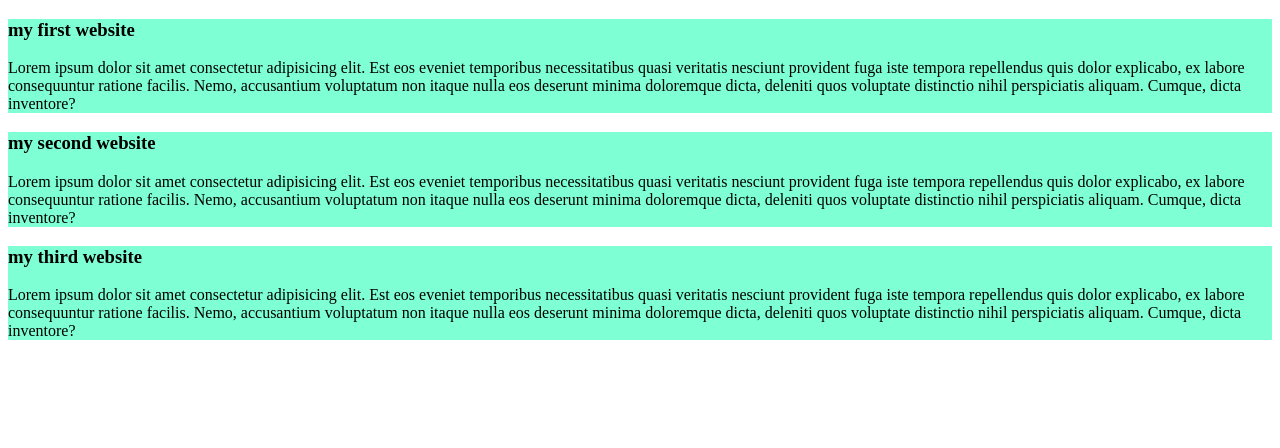
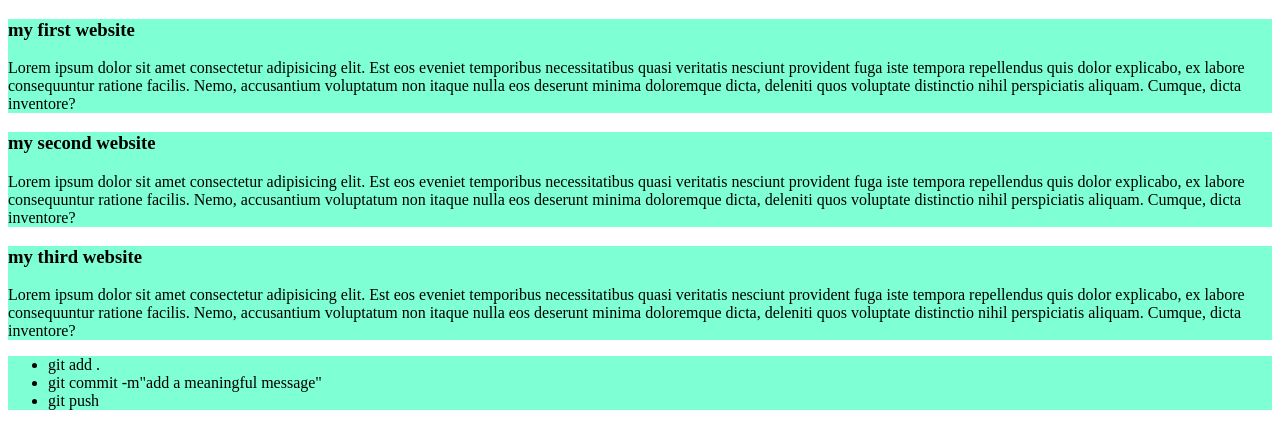
Before and after one commit to Mitu-Rani-Sutradhar/My-simple-website, a plain HTML site: page index.html in a window 1280 px wide. Drawn offline with Linux system fonts and the light colour scheme.

Commit message:
added a list to push code

```diff
--- a/index.html
+++ b/index.html
@@ -24,6 +24,13 @@
         <p>Lorem ipsum dolor sit amet consectetur adipisicing elit. Est eos eveniet temporibus necessitatibus quasi veritatis nesciunt provident fuga iste tempora repellendus quis dolor explicabo, ex labore consequuntur ratione facilis. Nemo, accusantium voluptatum non itaque nulla eos deserunt minima doloremque dicta, deleniti quos voluptate distinctio nihil perspiciatis aliquam. Cumque, dicta inventore?</p>
 
     </div>
+    <div>
+        <ul>
+            <li>git add .</li>
+            <li>git commit -m"add a meaningful message"</li>
+<li>git push</li>
+        </ul>
+    </div>
 
 </body>
 </html>
```
